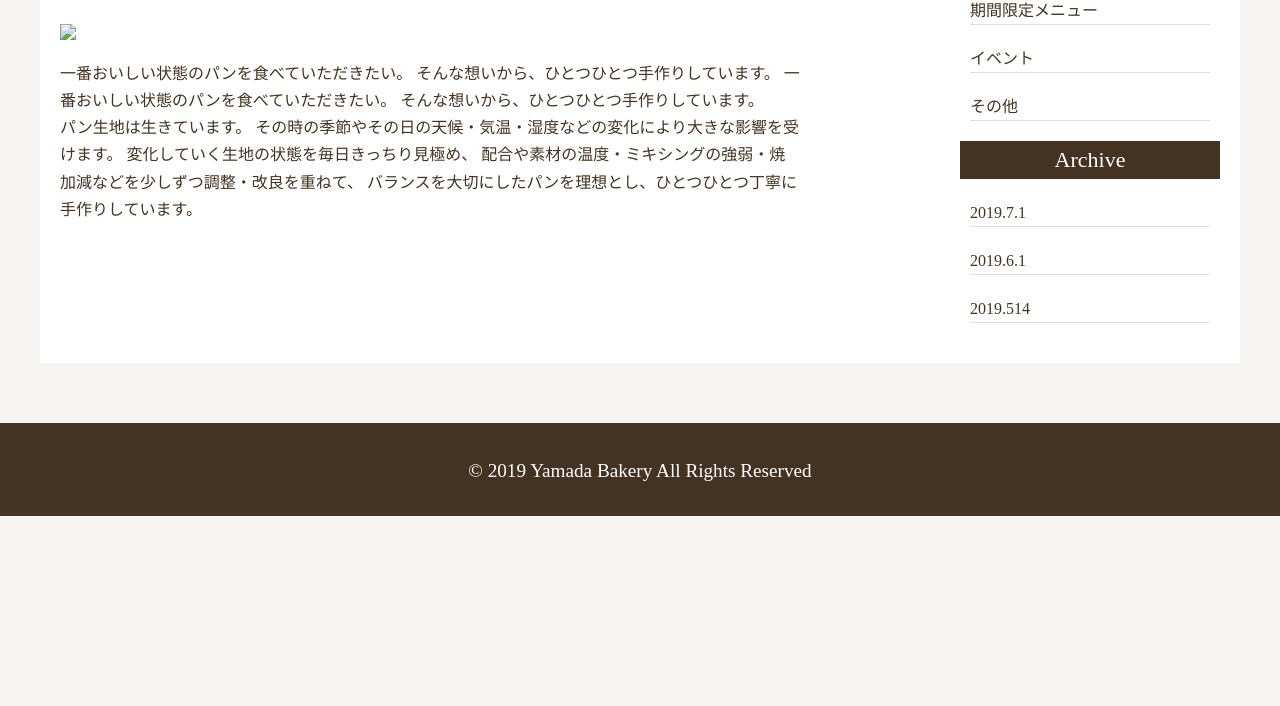
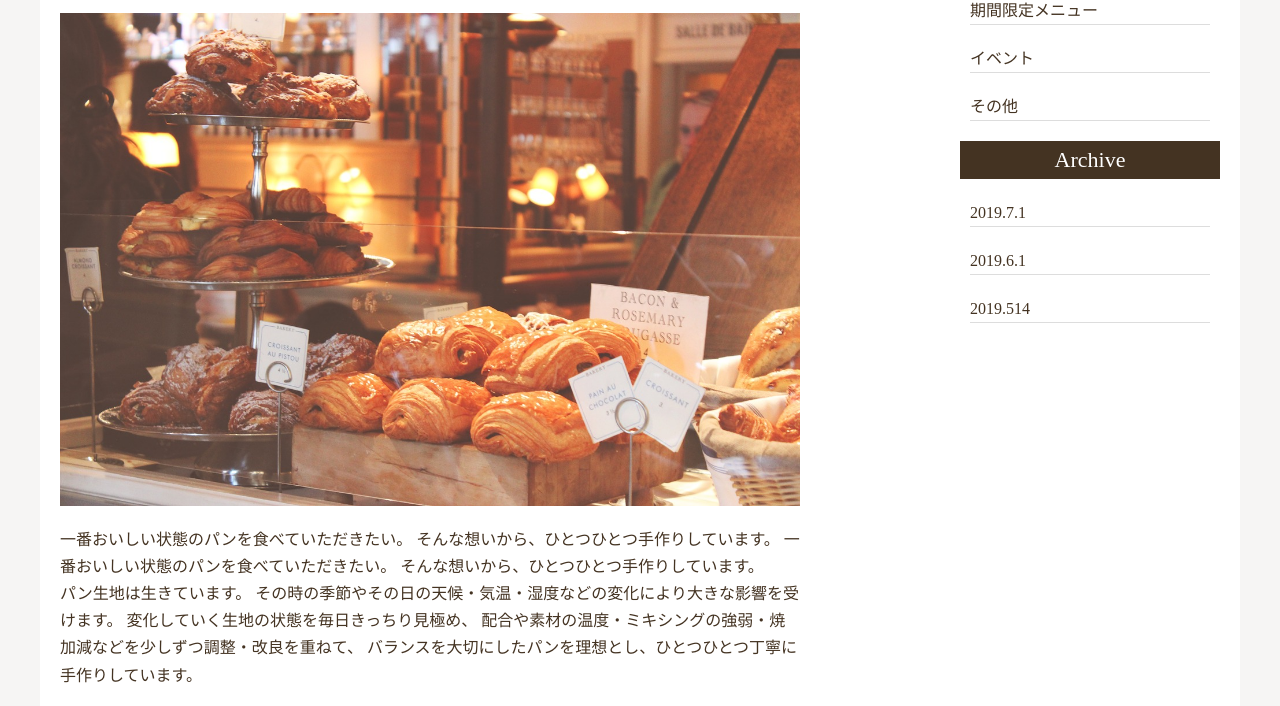
Before and after one commit to shogo-okugami/output01, a plain HTML site: page news01.html in a window 1280 px wide. Shown: the part 422-1128 px from the top of the page. Before the commit the page ends 938 px from the top, so only its background shows below. Drawn offline with nearby package versions, Linux system fonts and the light colour scheme; some packages are replaced by stand-ins of ours.

Commit message:
Update news01.html

```diff
--- a/news01.html
+++ b/news01.html
@@ -62,7 +62,7 @@
                         <p class="post-category">カテゴリー：お店の紹介</p>
                     </header>
                     <div class="article-img">
-                        <img src="img/news-list01.jpg">
+                        <img src="news-list01.jpg">
                     </div>
                     <p>
                         一番おいしい状態のパンを食べていただきたい。
```
